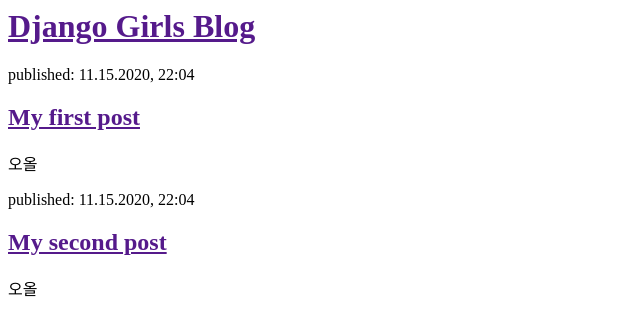
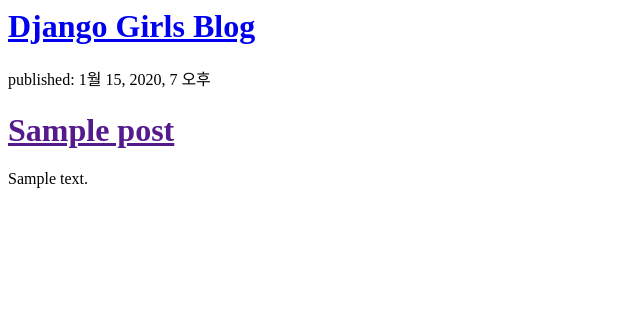
Before and after one commit to doyeon311/my-first-blog, a Django app: page / in a window 1280 px wide. Shown: the top 336 px of the page, without its empty margins (0-640 px from the left). Run offline with Django 3.2, Linux system fonts and the light colour scheme; tables that the repository leaves empty hold one stand-in row (values such as "Sample post").

Commit message:
django templates 실습

```diff
--- a/blog/templates/blog/post_list.html
+++ b/blog/templates/blog/post_list.html
@@ -4,19 +4,20 @@
     </head>
     <body>
         <div>
-            <h1><a href="">Django Girls Blog</a></h1>
+            <h1><a href="/">Django Girls Blog</a></h1>
         </div>
 
-        <div>
-            <p>published: 11.15.2020, 22:04</p>
-            <h2><a href="">My first post</a></h2>
-            <p>오올</p>
-        </div>
+        <!-- {{  posts  }} -->
 
-        <div>
-            <p>published: 11.15.2020, 22:04</p>
-            <h2><a href="">My second post</a></h2>
-            <p>오올</p>
-        </div>
+        <!-- {% for post in posts %}
+            {{ post }}
+        {% endfor %} -->
+        {% for post in posts %}
+            <div>
+                <p>published: {{post.published_date}}</p>
+                <h1><a href="">{{post.title}}</a></h1>
+                <p>{{post.text|linebreaksbr}}</p>
+            </div>
+        {% endfor %}
     </body>
 </html>
--- a/blog/views.py
+++ b/blog/views.py
@@ -1,4 +1,7 @@
 from django.shortcuts import render
+from django.utils import timezone
+from .models import Post
 
 def post_list(request):
-    return render(request, 'blog/post_list.html', {})
+    posts = Post.objects.filter(published_date__lte=timezone.now()).order_by('published_date')
+    return render(request, 'blog/post_list.html', {'posts':posts})
```
